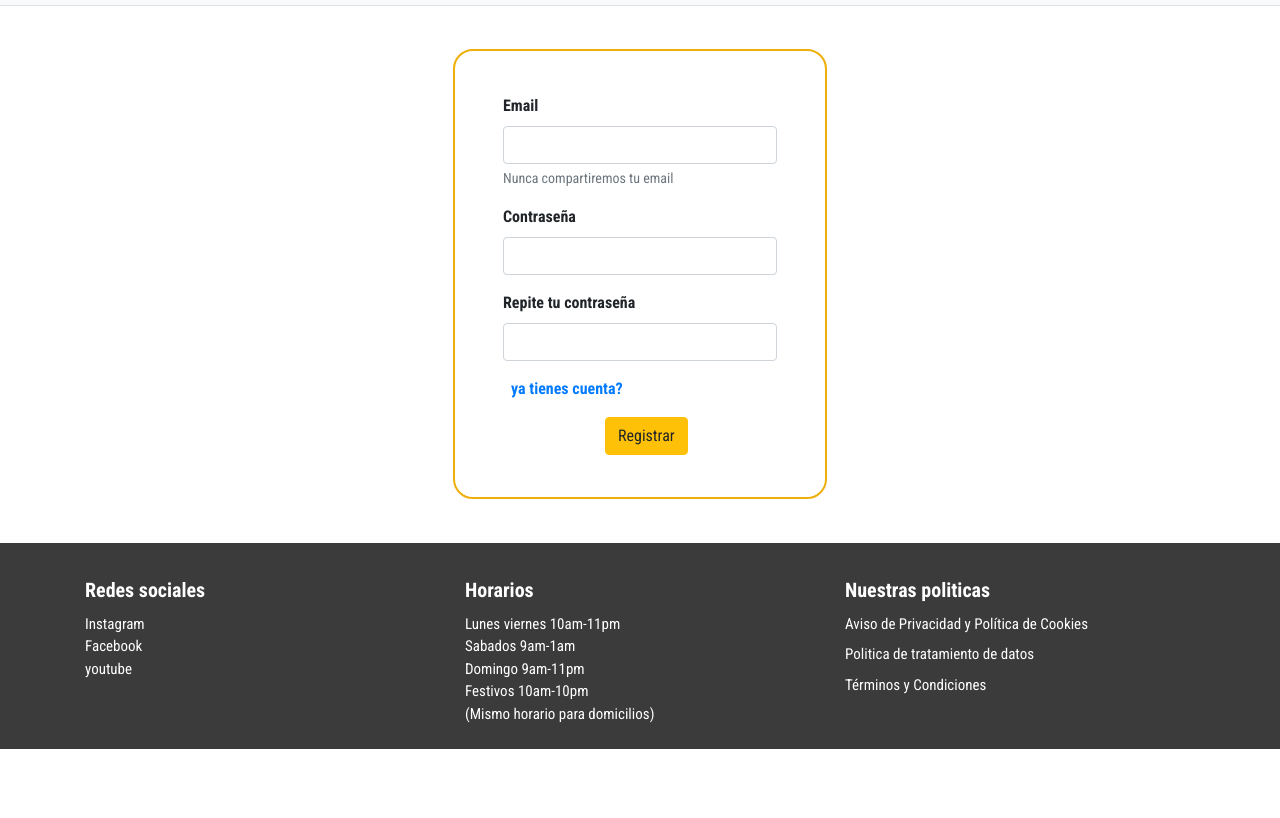
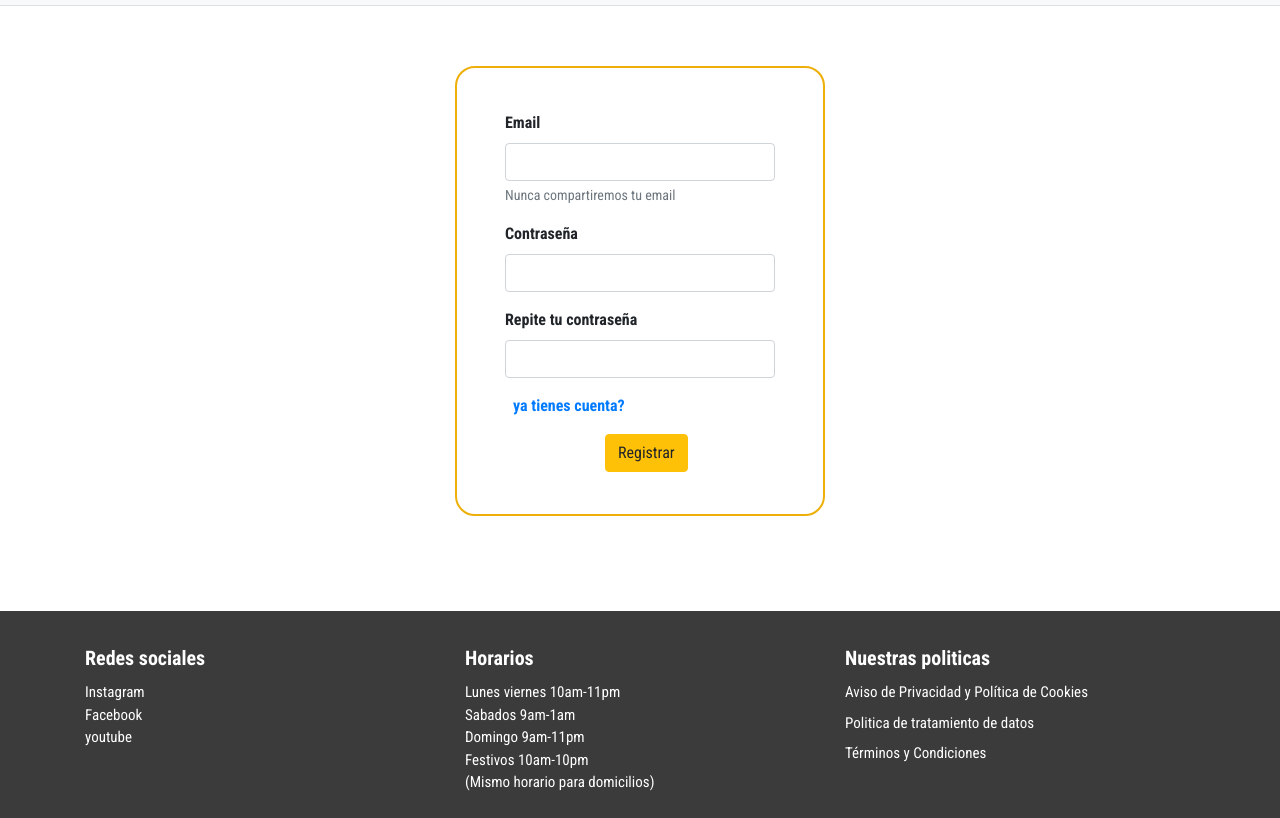
Before and after one commit to Danizuru/Bar-sell, a plain HTML site: page register.html in a window 1280 px wide. Shown: the part 51-869 px from the top of the page. Before the commit the page ends 800 px from the top, so only its background shows below. Drawn offline with nearby package versions, Linux system fonts and the light colour scheme; a web font is replaced by a local one.

Commit message:
minor resolutions changes added

```diff
--- a/register.html
+++ b/register.html
@@ -60,9 +60,9 @@
 
     <!-- login form -->
 
-    <div class="container">
-        <div class="row">
-            <div class="col-12">
+    <div class="mx-1 m-loco">
+        <div class="row my-5">
+            <div class="col-12 lg-spacing">
                 <form class="box-login-form roboto-condensed-valemia-t">
                     <div class="form-group mx-2">
                       <label for="exampleInputEmail1">Email</label>
@@ -97,7 +97,7 @@
 
 
 
-      <div id="footer" class="fixed-bottom">
+      <div id="footer" class="">
         <div class="container">
           <div class="row">
             <div class="col-12 col-sm-6 col-md-4 col-lg-4 col-xl-4 my-4 card-img-top">
--- a/styles_P.css
+++ b/styles_P.css
@@ -1,7 +1,7 @@
 html {
   position: relative;
   min-height: 100%;
-  padding-bottom:160px;
+
 }
 footer {
   position: absolute;
@@ -186,9 +186,7 @@ box-shadow: 0px 0px 24px -14px rgba(66, 68, 90, 1);
 }
 .box-login-form {
   height: 450px;
-  width: 374px;
-  margin-left: calc(50% - 187px);
-  margin-top: 100px;
+  width: 370px;
   border: 2px solid rgb(239, 175, 10);
   padding: 40px;
   border-radius: 20px;
@@ -198,3 +196,13 @@ box-shadow: 0px 0px 24px -14px rgba(66, 68, 90, 1);
 .offsetbtnlgn {
   margin-left: calc(50% - 35px);
 }
+
+.lg-spacing {
+  display: flex;
+  justify-content: center;
+  height: 68vh;
+  align-items: center;
+}
+.m-loco {
+  margin-top: 70px;
+}
```
Also changed, not shown: about_us.html (+1 -1 lines), location.html (+2 -2 lines), login.html (+4 -4 lines).
